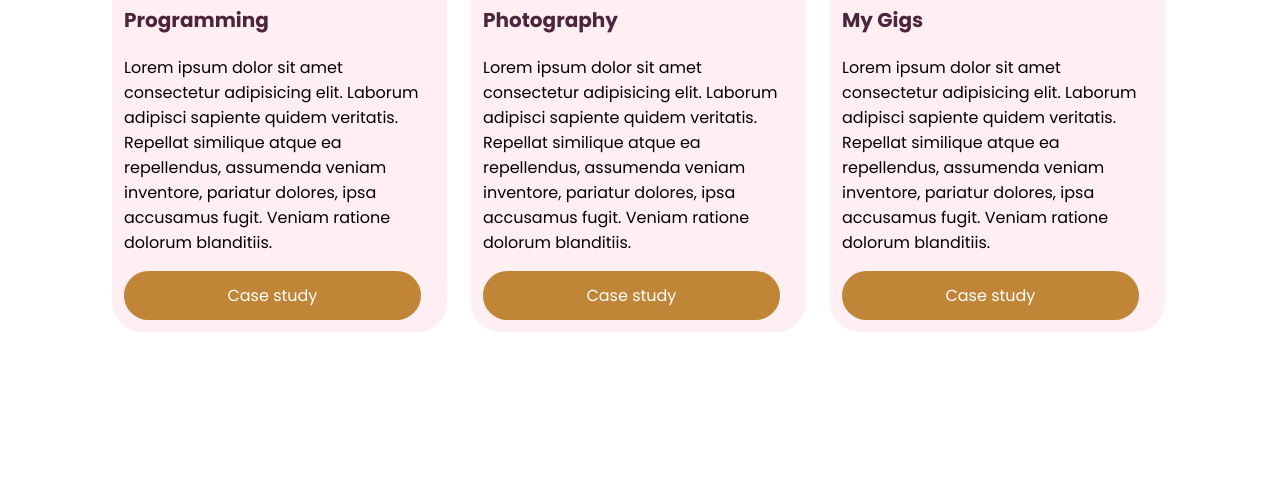
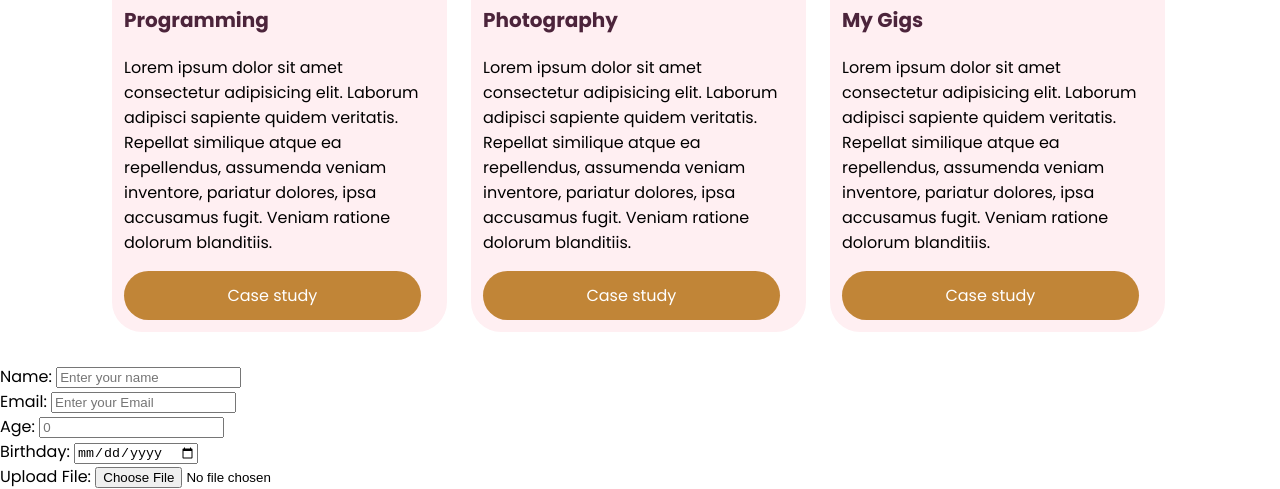
Before and after one commit to Nduastick/project-PORTFOLIO, a plain HTML site: page index.html in a window 1280 px wide. Shown: the part 947-1436 px from the top of the page. Before the commit the page ends 1311 px from the top, so only its background shows below. Drawn offline with Linux system fonts and the light colour scheme.

Commit message:
contact forms

```diff
--- a/index.html
+++ b/index.html
@@ -99,6 +99,29 @@
       </div>
     </section>
     <!--contact form-->
-    <form action=""></form>
+     <form action="">
+      <div>
+        <label for="Username">Name:</label>
+        <input type="text" name="Username" placeholder="Enter your name">
+      </div>
+      <div>
+        <label for="Email">Email:</label>
+        <input type="text" name="Email" placeholder="Enter your Email">
+      </div>
+      <div>
+        <label for="Age">Age:</label>
+        <input type="number" name="Age" placeholder="0">
+      </div>
+      <div>
+        <label for="Date of Birth">Birthday:</label>
+        <input type="date" name="Birthday">
+      </div>
+      <div>
+        <label for="File">Upload File:</label>
+        <input type="file" name="File">
+      </div>
+     </form>
+
+
   </body>
 </html>
```
